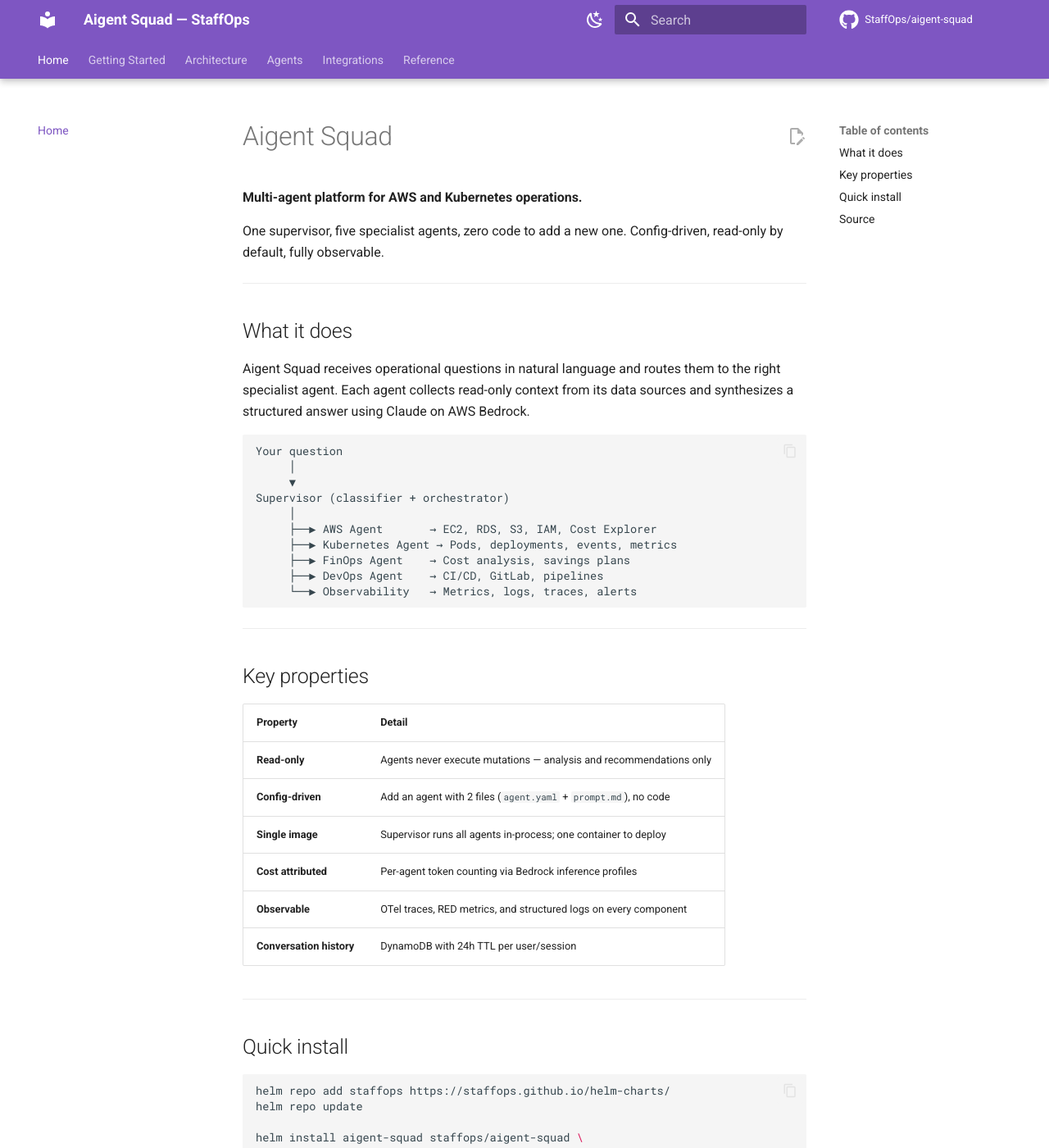
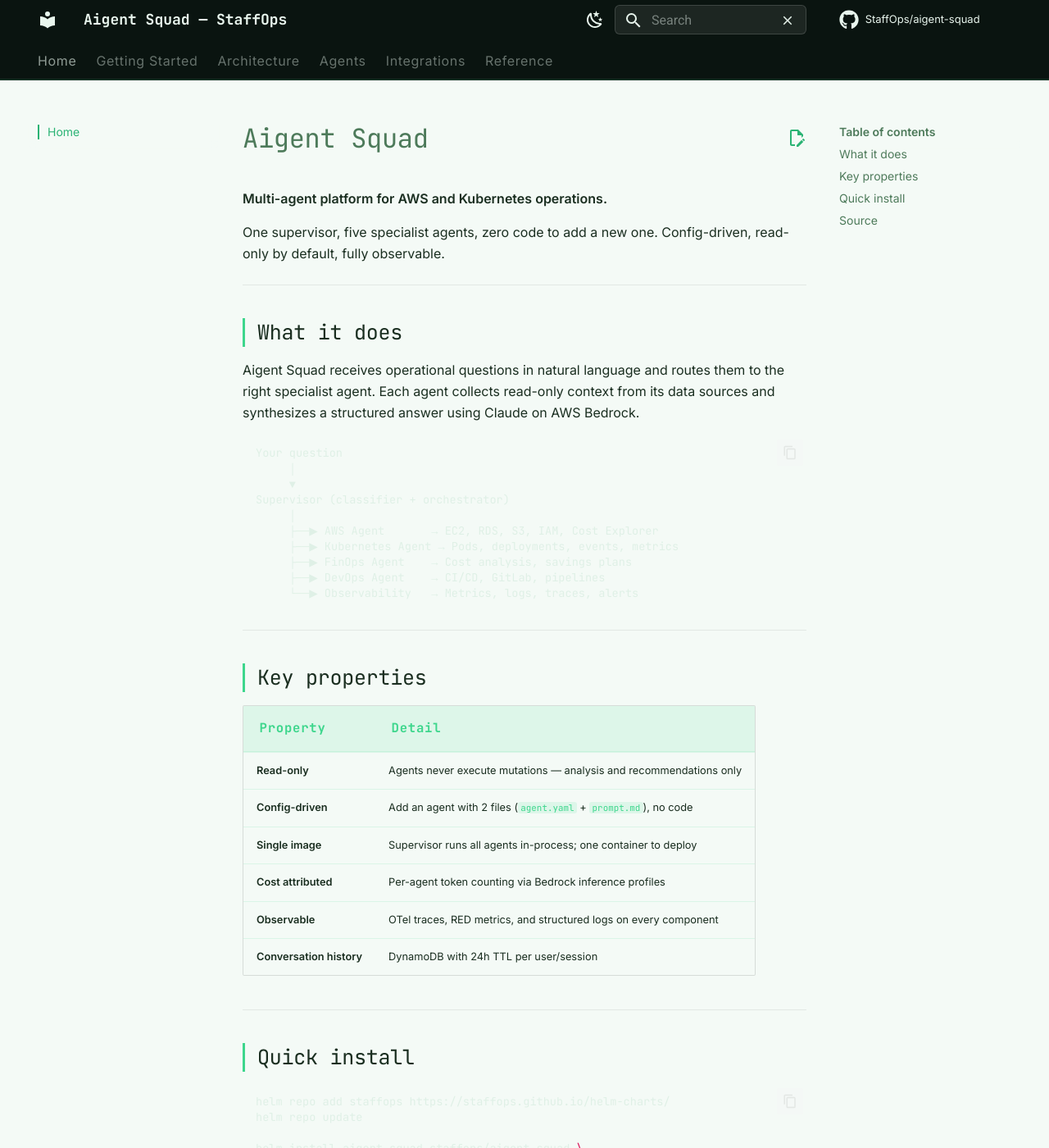
Before and after one commit to StaffOps/aigent-squad, an MkDocs documentation site: the page built from docs/index.md, in a window 1280 px wide and 1400 px high. Shown: the whole window at 82% size. Built offline with MkDocs 1.6.1 and Material for MkDocs 9.7.7, drawn with Linux system fonts in a browser that asks for light colours; comment, search, counter and statistics services are not loaded.

Commit message:
docs: standardize pipeline to GITHUB_TOKEN and apply StaffOps brand theme
- Switch workflow to own gh-pages (no PAT/deploy key needed)
- Update site_url to match actual GitHub Pages path
- Apply StaffOps brand CSS (JetBrains Mono, Inter, circuit green #3dd68c)
- Set theme palette to primary/accent custom with media-based dark/light

Co-Authored-By: Claude Sonnet 4.6 <noreply@anthropic.com>

```diff
--- /dev/null
+++ b/docs/stylesheets/extra.css
@@ -0,0 +1,129 @@
+/* ─── Fonts ─────────────────────────────────────────────────────────────── */
+@import url('https://fonts.googleapis.com/css2?family=JetBrains+Mono:wght@400;700&family=Inter:wght@400;500;600&display=swap');
+
+/* ─── Brand tokens ───────────────────────────────────────────────────────── */
+:root {
+  --so-green:       #3dd68c;
+  --so-green-dim:   #2ab374;
+  --so-green-glow:  rgba(61, 214, 140, 0.12);
+  --so-bg:          #0b1710;
+  --so-surface:     #0f1e14;
+  --so-surface2:    #162519;
+  --so-border:      rgba(61, 214, 140, 0.14);
+  --so-text:        #dff0e6;
+  --so-text-dim:    #7ea98a;
+  --so-font-mono:   'JetBrains Mono', 'Fira Code', monospace;
+  --so-font-body:   'Inter', system-ui, sans-serif;
+}
+
+/* ─── Global overrides ───────────────────────────────────────────────────── */
+body { font-family: var(--so-font-body); }
+
+[data-md-color-scheme=slate] {
+  --md-default-bg-color:           var(--so-bg);
+  --md-default-bg-color--light:    var(--so-surface);
+  --md-default-bg-color--lighter:  var(--so-surface2);
+  --md-default-fg-color:           var(--so-text);
+  --md-default-fg-color--light:    var(--so-text-dim);
+  --md-code-bg-color:              var(--so-surface);
+  --md-typeset-a-color:            var(--so-green);
+}
+
+[data-md-color-primary=custom] {
+  --md-primary-fg-color:       var(--so-green);
+  --md-primary-bg-color:       var(--so-bg);
+  --md-primary-bg-color--light: rgba(11,23,16,.7);
+}
+[data-md-color-accent=custom] {
+  --md-accent-fg-color: var(--so-green);
+}
+
+/* ─── Header — always dark regardless of scheme ──────────────────────────── */
+.md-header {
+  background: #0a1410 !important;
+  border-bottom: 1px solid var(--so-border);
+  box-shadow: none;
+}
+.md-header__title { font-family: var(--so-font-mono); font-weight: 700; color: #e8f5ed !important; }
+.md-header__button { color: #e8f5ed !important; opacity: 1 !important; }
+.md-header__button:hover { color: var(--so-green) !important; }
+.md-header__button.md-logo img { height: 30px; width: 30px; }
+.md-header__source { color: #e8f5ed !important; }
+.md-header__source .md-source { color: #e8f5ed !important; }
+
+/* Search bar */
+.md-search__form {
+  background: rgba(255,255,255,.08) !important;
+  border: 1px solid rgba(255,255,255,.15) !important;
+  border-radius: 6px !important;
+}
+.md-search__input { color: #e8f5ed !important; }
+.md-search__input::placeholder { color: rgba(232,245,237,.45) !important; }
+.md-search__icon { color: #e8f5ed !important; opacity: 1 !important; }
+.md-search__icon:hover { color: var(--so-green) !important; }
+
+/* ─── Nav tabs — always dark ─────────────────────────────────────────────── */
+.md-tabs { background: #0a1410 !important; border-bottom: 1px solid var(--so-border); }
+.md-tabs__link { color: rgba(232,245,237,.6) !important; font-family: var(--so-font-body); font-size: .8rem; letter-spacing: .04em; }
+.md-tabs__link--active,
+.md-tabs__link:hover { color: var(--so-green) !important; }
+
+/* ─── Dark mode content ──────────────────────────────────────────────────── */
+[data-md-color-scheme=slate] .md-nav__link { color: var(--so-text-dim); }
+[data-md-color-scheme=slate] .md-nav__link--active,
+[data-md-color-scheme=slate] .md-nav__link:hover { color: var(--so-green); }
+[data-md-color-scheme=slate] .md-nav__link--active { border-left: 2px solid var(--so-green); padding-left: .5rem; }
+
+/* ─── Light mode content ─────────────────────────────────────────────────── */
+[data-md-color-scheme=default] {
+  --md-default-fg-color:        #1a2e20;
+  --md-default-fg-color--light: #4d7a5a;
+  --md-default-bg-color:        #f4faf6;
+  --md-code-bg-color:           #e8f5ed;
+  --md-typeset-a-color:         #2ab374;
+}
+[data-md-color-scheme=default] .md-nav__link { color: #4d7a5a; }
+[data-md-color-scheme=default] .md-nav__link--active,
+[data-md-color-scheme=default] .md-nav__link:hover { color: #2ab374; }
+[data-md-color-scheme=default] .md-nav__link--active { border-left: 2px solid #2ab374; padding-left: .5rem; }
+[data-md-color-scheme=default] .md-footer { background: #1a2e20; }
+[data-md-color-scheme=default] .md-footer-meta { background: #1a2e20; }
+[data-md-color-scheme=default] .md-footer * { color: #e8f5ed !important; }
+
+/* ─── Content headings ───────────────────────────────────────────────────── */
+.md-typeset h1,
+.md-typeset h2,
+.md-typeset h3 { font-family: var(--so-font-mono); }
+.md-typeset h2 { border-left: 3px solid var(--so-green); padding-left: .75rem; }
+
+/* ─── Links & code ───────────────────────────────────────────────────────── */
+.md-typeset a { color: var(--so-green); }
+.md-typeset a:hover { color: #6ee7aa; }
+[data-md-color-scheme=default] .md-typeset a { color: #2ab374; }
+[data-md-color-scheme=default] .md-typeset a:hover { color: var(--so-green); }
+.md-typeset code {
+  font-family: var(--so-font-mono);
+  color: var(--so-green);
+  background: var(--so-green-glow);
+  border-radius: 3px;
+}
+.md-typeset pre > code { color: var(--so-text); background: transparent; }
+
+/* ─── Tables ─────────────────────────────────────────────────────────────── */
+.md-typeset table:not([class]) th {
+  background: var(--so-green-glow);
+  color: var(--so-green);
+  font-family: var(--so-font-mono);
+  font-size: .78rem;
+  letter-spacing: .05em;
+  border-bottom: 1px solid var(--so-border);
+}
+.md-typeset table:not([class]) td { border-color: var(--so-border); }
+
+/* ─── Footer (dark mode) ─────────────────────────────────────────────────── */
+[data-md-color-scheme=slate] .md-footer { background: var(--so-bg); border-top: 1px solid var(--so-border); }
+[data-md-color-scheme=slate] .md-footer-meta { background: var(--so-bg); }
+
+@media (prefers-reduced-motion: reduce) {
+  .so-card { transition: none; }
+}
--- a/mkdocs.yml
+++ b/mkdocs.yml
@@ -1,6 +1,6 @@
 site_name: Aigent Squad — StaffOps
 site_description: Multi-agent platform for AWS and Kubernetes operations
-site_url: https://staffops.github.io/aigent-squad/
+site_url: https://staffops.github.io/staffops-aigent-squad/
 repo_url: https://github.com/StaffOps/staffops-aigent-squad
 repo_name: StaffOps/aigent-squad
 edit_uri: edit/main/docs/
@@ -10,15 +10,15 @@ theme:
   palette:
     - media: "(prefers-color-scheme: light)"
       scheme: default
-      primary: deep purple
-      accent: indigo
+      primary: custom
+      accent: custom
       toggle:
         icon: material/weather-night
         name: Switch to dark mode
     - media: "(prefers-color-scheme: dark)"
       scheme: slate
-      primary: deep purple
-      accent: indigo
+      primary: custom
+      accent: custom
       toggle:
         icon: material/weather-sunny
         name: Switch to light mode
@@ -77,6 +77,9 @@ markdown_extensions:
   - toc:
       permalink: true
 
+extra_css:
+  - stylesheets/extra.css
+
 extra:
   social:
     - icon: fontawesome/brands/github
```
Also changed, not shown: 1 other file.
